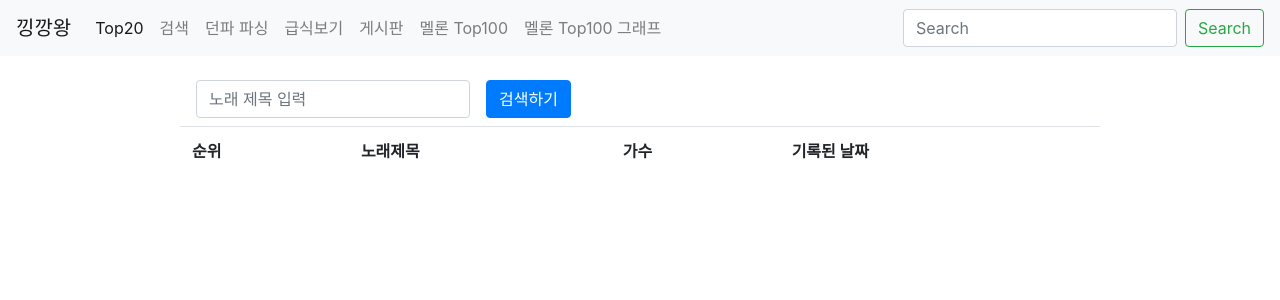
After one commit to KGC-ISU/jobmatch, a Node server app: page /melonChart in a window 1280 px wide. The commit adds this page. Shown: the top 300 px of the page. Run offline with Node 20, Linux system fonts and the light colour scheme; lists and menus that the app fills with data are empty.

Commit message:
멜론TOP100 자트 저장 완료

```diff
--- a/index.js
+++ b/index.js
@@ -153,13 +153,13 @@ app.get('/board', function (req, res) {
 
     let keyword = "%%";
     if (req.query.key != undefined) {
-        let keyword = "%" + req.query.key + "%";
+        keyword = "%" + req.query.key + "%";
     }
-
 
     conn.query(sql, [keyword], function (err, result) {
 
         res.render('board', { list: result });
+
     });
 });
 
@@ -184,24 +184,49 @@ app.get('/melon', function (req, res) {
 
     request(url, function (err, response, body) {
 
+        let sql = "INSERT INTO melon (rank, musicName, singerName) VALUE(?, ?, ?)";
+
         let list2 = [];
         $ = cheerio.load(body);
 
-        for (let i = 1; i <= 5; i++) {
-            let result = $(".service_list_song > table > tbody tr:nth-child(" + i + ") td:nth-child(2) div .rank").text();
+        for (let i = 1; i <= 100; i++) {
+            let result = $(".service_list_song > table > tbody tr:nth-child(" + i + ") .t_center .rank").text();
             let result2 = $(".service_list_song > table > tbody tr:nth-child(" + i + ") td:nth-child(6) .wrap .wrap_song_info .rank01 a").text();
+            let result3 = $(".service_list_song > table > tbody tr:nth-child(" + i + ") td:nth-child(6) .wrap .wrap_song_info .rank02 > a").text();
 
-            let list = [result, result2];
+            let list = [result, result2, result3];
+
+            conn.query(sql, list, function (err, result) { });
+
+            list2[i - 1] = list;
 
         }
 
+        console.log(list2.length);
 
+        res.render('melon', { res: list2, msg: "멜론 top100" });
 
-
-
-        res.render('melon', { res: list });
     });
     // , .service_list_song > table > tbody tr:nth-child(3) td:nth-child(6), .service_list_song > table > tbody tr:nth-child(3) td:nth-child(8)
+});
+
+app.get('/melonChart', function(req, res) {
+    res.render('melonChart', {});
+});
+
+app.post('/melonChart', function(req, res) {
+
+    let key = req.body.word + "%";
+    console.log(key);
+
+    let sql = "SELECT * FROM melon WHERE musicName LIKE ? ORDER BY parserDate";
+
+    conn.query(sql, [key], function (err, result) {
+
+        res.render('melonChart', { list: result, msg : "멜론차트 그래프" });
+
+    });
+
 });
 
 let server = http.createServer(app);
--- a/views/layout/nav.ejs
+++ b/views/layout/nav.ejs
@@ -23,7 +23,10 @@
                     <a class="nav-link" href="/board">게시판</a>
                 </li>
                 <li class="nav-item">
-                    <a class="nav-link" href="/melon">멜론 Top5</a>
+                    <a class="nav-link" href="/melon">멜론 Top100</a>
+                </li>
+                <li class="nav-item">
+                    <a class="nav-link" href="/melonChart">멜론 Top100 그래프</a>
                 </li>
             </ul>
             <form class="form-inline my-2 my-lg-0">
--- /dev/null
+++ b/views/melonChart.ejs
@@ -0,0 +1,42 @@
+<!DOCTYPE html>
+<html lang="ko">
+<% include layout/head %>
+
+<body>
+    <% include layout/nav %>
+    <div class="container">
+        <div class="row mt-4">
+            <div class="col-10 offset-1">
+                <form class="form-inline" method="post">
+                    <div class="form-group mx-sm-3 mb-2">
+                        <label for="word" class="sr-only">노래 차트 기록 검색</label>
+                        <input type="text" name="word" class="form-control" id="word" placeholder="노래 제목 입력">
+                    </div>
+                    <button type="submit" class="btn btn-primary mb-2">검색하기</button>
+                </form>
+            </div>
+            <div class="col-10 offset-1">
+                <table class="table striped">
+                    <tr>
+                        <th>순위</th>
+                        <th>노래제목</th>
+                        <th>가수</th>
+                        <th>기록된 날짜</th>
+                    </tr>
+                    <% if(typeof list != 'undefined') { %>
+                        <% for(let i = 0; i < list.length; i++) { %>
+                            <tr>
+                                <th><%= list[i].rank %></th>
+                                <th><%= list[i].musicName %></th>
+                                <th><%= list[i].singerName %></th>
+                                <th><%= list[i].parserDate %></th>
+                            </tr>
+                        <% } %>
+                    <% } %>
+                </table>
+            </div>
+        </div>
+    </div>
+</body>
+
+</html>
```
Also changed, not shown: views/melon.ejs (+9 -6 lines).
